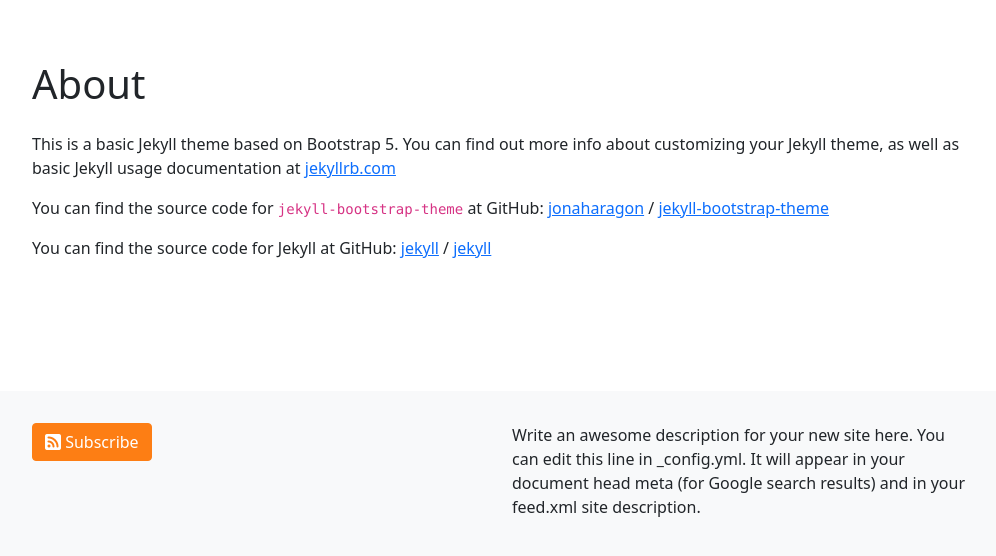
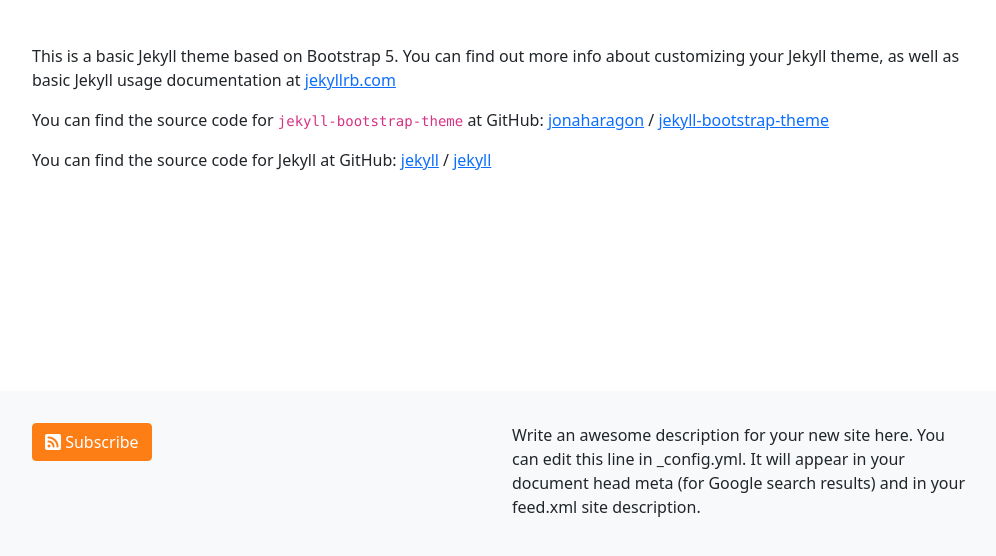
Before and after one commit to lliu1871/PhyEd, a Jekyll site: the page built from about.markdown, in a window 1280 px wide, cut to the strip 333-889 px from the top of the page. Shown: the whole strip, without its empty margins (140-1136 px from the left). Built offline with Jekyll 4.4.1, drawn with Linux system fonts in a browser that asks for light colours.

Commit message:
Update page.html

```diff
--- a/_layouts/page.html
+++ b/_layouts/page.html
@@ -3,9 +3,7 @@
 ---
 <article class="post">
 
-  <header class="post-header py-3">
-    <h1 class="post-title">{{ page.title | escape }}</h1>
-  </header>
+
 
   <div class="post-content">
     {{ content }}
```
